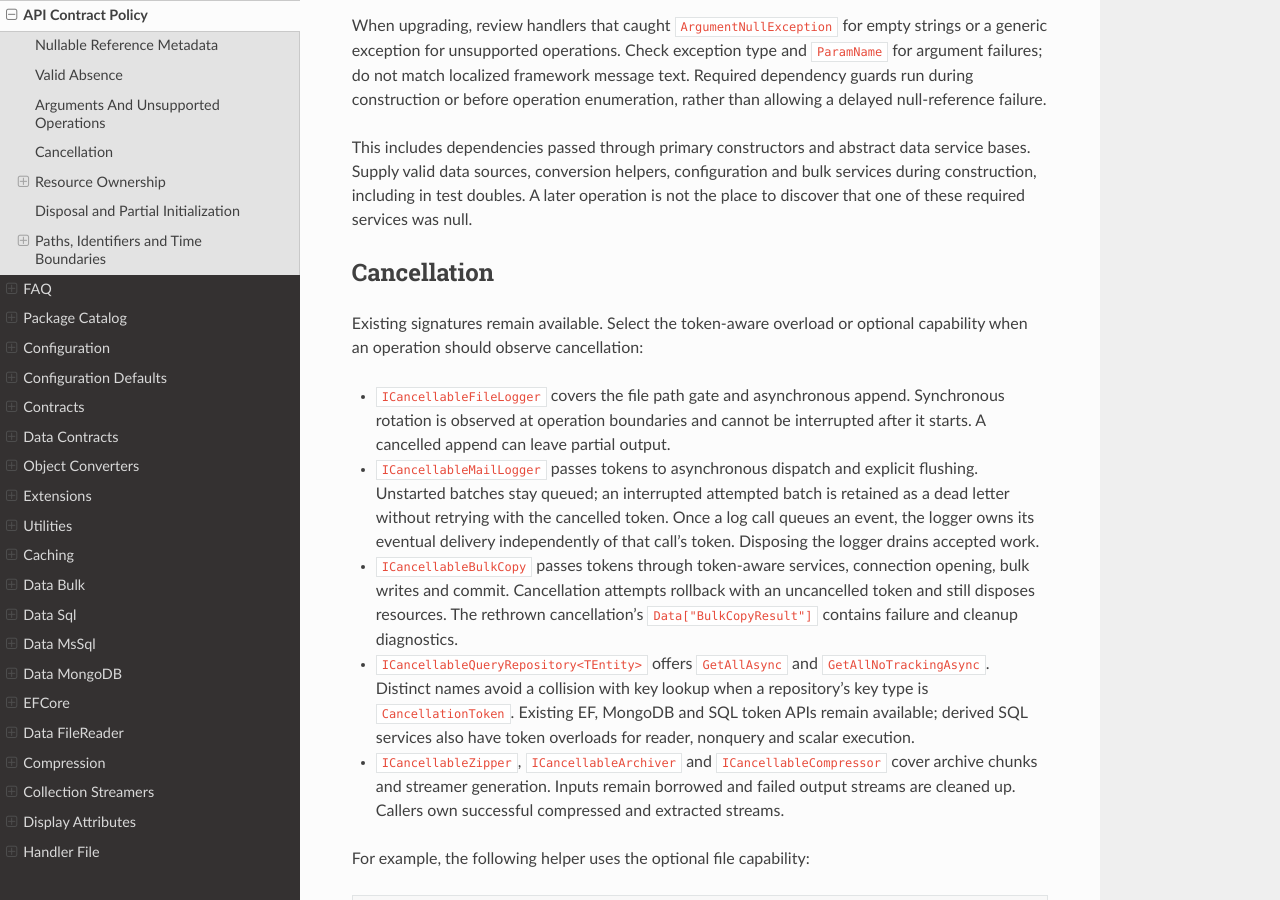
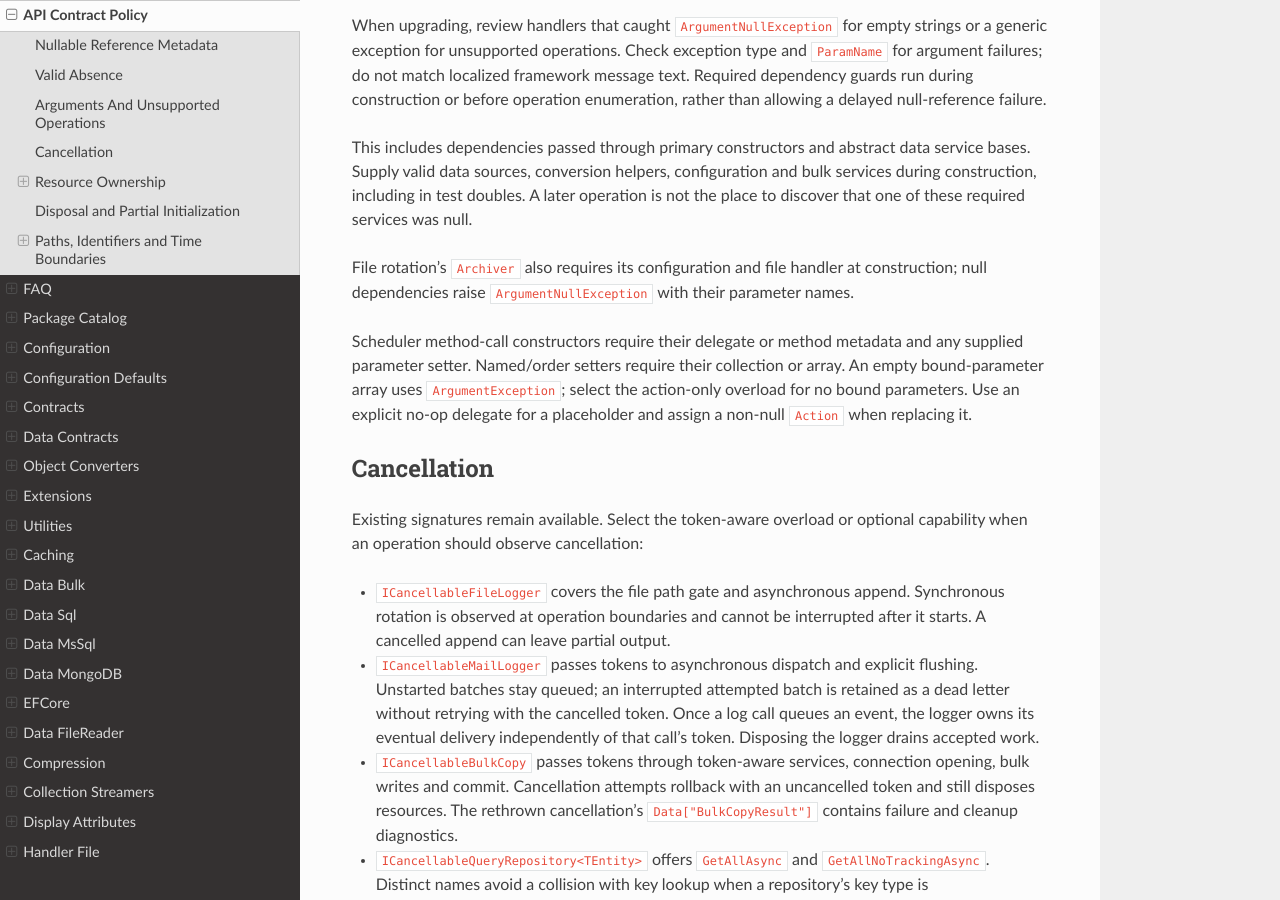
Before and after one commit to BjornWilliams/DocsVersaTul, a Sphinx documentation site: the page built from docs/source/api-contract-policy.rst, in a window 1280 px wide and 900 px high, scrolled down 1751 px. Built offline with Sphinx 7.4.7 and the Read the Docs theme 3.1.0, drawn with Linux system fonts in a browser that asks for light colours.

Commit message:
Describe required archiver and scheduler construction inputs
AB#3033

AB#3031

```diff
--- a/docs/source/api-contract-policy.rst
+++ b/docs/source/api-contract-policy.rst
@@ -85,6 +85,16 @@ This includes dependencies passed through primary constructors and abstract data
 service bases. Supply valid data sources, conversion helpers, configuration and
 bulk services during construction, including in test doubles. A later operation
 is not the place to discover that one of these required services was null.
+
+File rotation's ``Archiver`` also requires its configuration and file handler at
+construction; null dependencies raise ``ArgumentNullException`` with their
+parameter names.
+
+Scheduler method-call constructors require their delegate or method metadata and
+any supplied parameter setter. Named/order setters require their collection or
+array. An empty bound-parameter array uses ``ArgumentException``; select the
+action-only overload for no bound parameters. Use an explicit no-op delegate for
+a placeholder and assign a non-null ``Action`` when replacing it.
 
 Cancellation
 ------------
```
